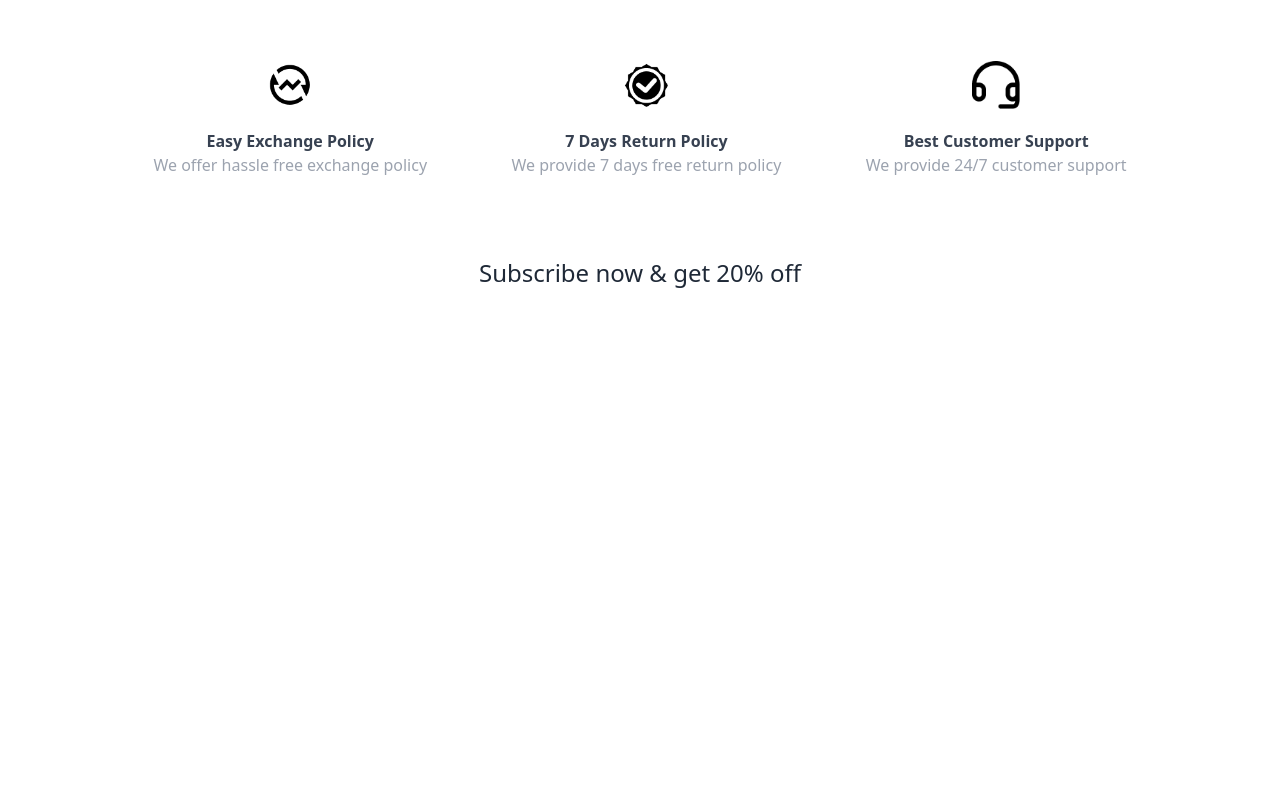
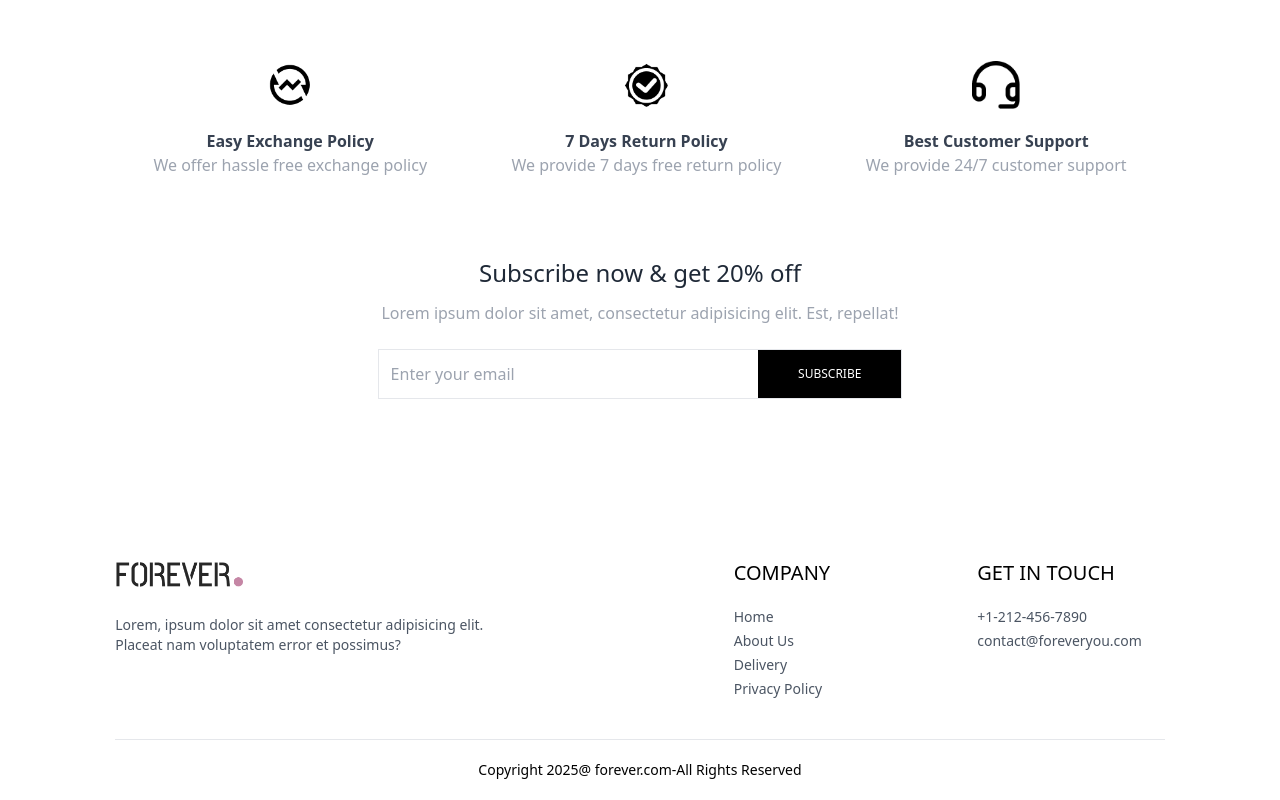
Before and after one commit to dishaagrawalcodes/E-commerce-Website, a React (Vite) app in the folder frontend/: page / in a window 1280 px wide. Shown: the part 1944-2744 px from the top of the page. Before the commit the page ends 2233 px from the top, so only its background shows below. Built offline with nearby package versions, Linux system fonts and the light colour scheme.

Commit message:
completed Footer.jsx

```diff
--- a/frontend/src/App.jsx
+++ b/frontend/src/App.jsx
@@ -10,6 +10,7 @@
 import Product from './pages/Product';
 import Login from './pages/Login';
 import Navbar from './Components/navbar';
+import Footer from './Components/Footer';
 const App = () => {
   return (
 
@@ -26,6 +27,7 @@
         <Route path='/Placeorder' element={<Placeorder/>}></Route>
         <Route path='/Orders' element={<Orders/>}></Route>
       </Routes>
+      <Footer/>
     </div>
   )
 }
--- /dev/null
+++ b/frontend/src/Components/Footer.jsx
@@ -0,0 +1,37 @@
+import React from 'react'
+import { assets } from '../assets/assets'
+const Footer = () => {
+  return (
+    <div>
+      <div className='flex flex-col sm:grid grid-cols-[3fr_1fr_1fr] gap-14 my-10 mt-40 text-sm '>
+        <div>
+            <img src={assets.logo} className='mb-5 w-32' alt=""/>
+            <p className='w-full md:w-2/3 text-gray-600'>
+            Lorem, ipsum dolor sit amet consectetur adipisicing elit. Placeat nam voluptatem error et possimus?</p>
+        </div>
+        <div>
+            <p className='text-xl font-medium mb-5'>COMPANY</p>
+            <ul className='flex flex-col gap-1 text-gray-600'>
+                <li>Home</li>
+                <li>About Us </li>
+                <li>Delivery</li>
+                <li>Privacy Policy</li>
+            </ul>
+        </div>
+        <div>
+            <p className='text-xl font-medium mb-5'>GET IN TOUCH</p>
+            <ul className='flex flex-col gap-1 text-gray-600'>
+                <li>+1-212-456-7890</li>
+                <li>contact@foreveryou.com</li>
+            </ul>
+        </div>
+      </div>
+      <div>
+        <hr/>
+        <p className='py-5 text-sm text-center'>Copyright 2025@ forever.com-All Rights Reserved</p>
+      </div>
+    </div>
+  )
+}
+
+export default Footer
--- a/frontend/src/Components/NewsletterBox.jsx
+++ b/frontend/src/Components/NewsletterBox.jsx
@@ -1,9 +1,15 @@
 import React from 'react'
 
 const NewsletterBox = () => {
+    const onSubmitHandler=(event)=>{
+    event.preventDefault();
+    }
   return (
     <div className='text-center'>
       <p className='text-2xl font-medium text-gray-800'>Subscribe now & get 20% off</p>
+      <p className='text-gray-400 mt-3'>Lorem ipsum dolor sit amet, consectetur adipisicing elit. Est, repellat!</p>
+      <form className='w-full sm:w-1/2 flex items-center gap-3 mx-auto my-6 border pl-3'> <input className ='w-full sm:flex-1 outline-none' type="email" placeholder='Enter your email'/>
+      <button  onSubmit ={onSubmitHandler} type='submit' className='bg-black text-white text-xs px-10 py-4'>SUBSCRIBE</button></form>
     </div>
   )
 }
```
